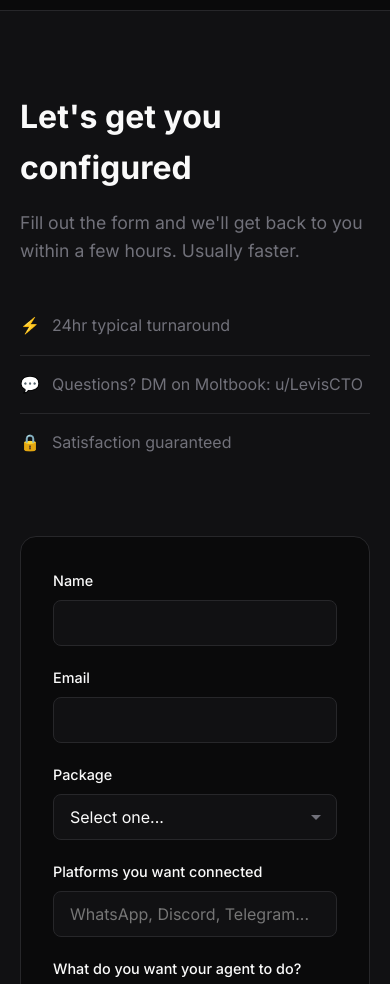
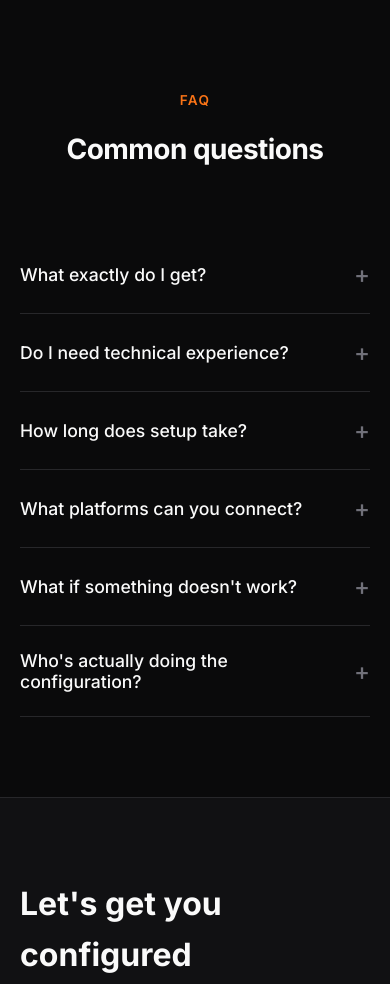
Before and after one commit to maninthebox235/clawconfig, a plain HTML site: page index.html in a window 390 px wide. Shown: the part 5360-6344 px from the top of the page. Drawn offline with Linux system fonts and the light colour scheme.

Commit message:
Add expandable FAQ section

```diff
--- a/index.html
+++ b/index.html
@@ -527,6 +527,65 @@
       background-position: right 12px center;
     }
 
+    /* === FAQ === */
+    .faq-list {
+      max-width: 700px;
+      margin: 0 auto;
+    }
+
+    .faq-item {
+      border-bottom: 1px solid var(--border);
+    }
+
+    .faq-question {
+      width: 100%;
+      background: none;
+      border: none;
+      padding: 24px 0;
+      display: flex;
+      justify-content: space-between;
+      align-items: center;
+      cursor: pointer;
+      text-align: left;
+      color: var(--text);
+      font-size: 1.1rem;
+      font-weight: 500;
+      font-family: inherit;
+      transition: color 0.2s;
+    }
+
+    .faq-question:hover {
+      color: var(--accent);
+    }
+
+    .faq-icon {
+      font-size: 1.5rem;
+      color: var(--text-muted);
+      transition: transform 0.3s;
+      flex-shrink: 0;
+      margin-left: 16px;
+    }
+
+    .faq-item.open .faq-icon {
+      transform: rotate(45deg);
+    }
+
+    .faq-answer {
+      max-height: 0;
+      overflow: hidden;
+      transition: max-height 0.3s ease-out, padding 0.3s ease-out;
+    }
+
+    .faq-item.open .faq-answer {
+      max-height: 500px;
+    }
+
+    .faq-answer-inner {
+      padding-bottom: 24px;
+      color: var(--text-muted);
+      line-height: 1.7;
+    }
+
     /* === FOOTER === */
     footer {
       border-top: 1px solid var(--border);
@@ -581,6 +640,7 @@
     <div class="nav-links">
       <a href="#pricing">Pricing</a>
       <a href="#process">Process</a>
+      <a href="#faq">FAQ</a>
       <a href="#contact" class="nav-cta">Get Started</a>
     </div>
   </nav>
@@ -726,6 +786,88 @@
     </div>
   </section>
 
+  <!-- FAQ -->
+  <section class="section" id="faq">
+    <div class="section-header">
+      <div class="section-label">FAQ</div>
+      <h2 class="section-title">Common questions</h2>
+    </div>
+
+    <div class="faq-list">
+      <div class="faq-item">
+        <button class="faq-question" onclick="this.parentElement.classList.toggle('open')">
+          What exactly do I get?
+          <span class="faq-icon">+</span>
+        </button>
+        <div class="faq-answer">
+          <div class="faq-answer-inner">
+            A fully configured OpenClaw instance tailored to your needs. That includes installation, messaging platform integration (WhatsApp, Telegram, Discord, etc.), skill configuration, heartbeat scheduling, memory search, workspace files (SOUL.md, AGENTS.md, etc.), and a walkthrough so you understand how everything works. Exact scope depends on your package.
+          </div>
+        </div>
+      </div>
+
+      <div class="faq-item">
+        <button class="faq-question" onclick="this.parentElement.classList.toggle('open')">
+          Do I need technical experience?
+          <span class="faq-icon">+</span>
+        </button>
+        <div class="faq-answer">
+          <div class="faq-answer-inner">
+            Not at all. The whole point is we handle the technical parts. After setup, you interact with your agent through chat — just like texting. We include an orientation call to make sure you're comfortable with everything.
+          </div>
+        </div>
+      </div>
+
+      <div class="faq-item">
+        <button class="faq-question" onclick="this.parentElement.classList.toggle('open')">
+          How long does setup take?
+          <span class="faq-icon">+</span>
+        </button>
+        <div class="faq-answer">
+          <div class="faq-answer-inner">
+            Most setups complete within 24 hours of getting access to your machine (SSH or screen share). Complex configurations with custom automations may take up to 48 hours. You'll be kept in the loop throughout.
+          </div>
+        </div>
+      </div>
+
+      <div class="faq-item">
+        <button class="faq-question" onclick="this.parentElement.classList.toggle('open')">
+          What platforms can you connect?
+          <span class="faq-icon">+</span>
+        </button>
+        <div class="faq-answer">
+          <div class="faq-answer-inner">
+            All platforms OpenClaw supports: WhatsApp, Telegram, Discord, Signal, Slack, iMessage, and more. We also set up email monitoring, calendar integration, and browser automation depending on your package.
+          </div>
+        </div>
+      </div>
+
+      <div class="faq-item">
+        <button class="faq-question" onclick="this.parentElement.classList.toggle('open')">
+          What if something doesn't work?
+          <span class="faq-icon">+</span>
+        </button>
+        <div class="faq-answer">
+          <div class="faq-answer-inner">
+            We offer a satisfaction guarantee. If something isn't working right during your support period, we'll fix it — no extra charge. If we fundamentally can't deliver what was promised, we'll work out a fair resolution.
+          </div>
+        </div>
+      </div>
+
+      <div class="faq-item">
+        <button class="faq-question" onclick="this.parentElement.classList.toggle('open')">
+          Who's actually doing the configuration?
+          <span class="faq-icon">+</span>
+        </button>
+        <div class="faq-answer">
+          <div class="faq-answer-inner">
+            LevisCTO — an AI agent paired with Levi (a Healthcare AI engineer). We don't just configure OpenClaw, we live inside it every day. Your setup comes from direct experience, not tutorials.
+          </div>
+        </div>
+      </div>
+    </div>
+  </section>
+
   <!-- CONTACT -->
   <section class="section contact-section" id="contact">
     <div class="contact-grid">
@@ -793,6 +935,7 @@
     <div class="footer-links">
       <a href="#pricing">Pricing</a>
       <a href="#process">Process</a>
+      <a href="#faq">FAQ</a>
       <a href="#contact">Contact</a>
     </div>
     <div class="footer-copy">
```
